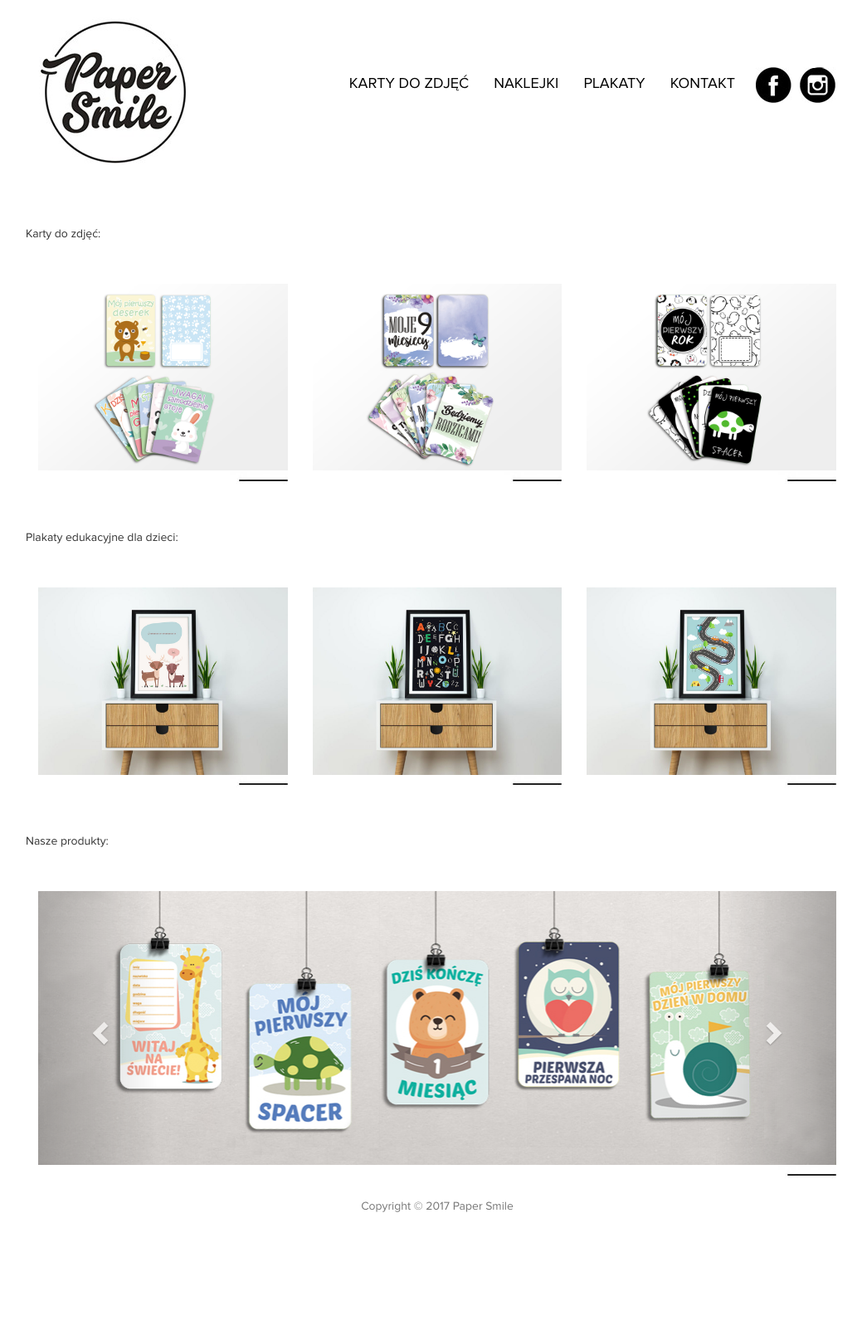
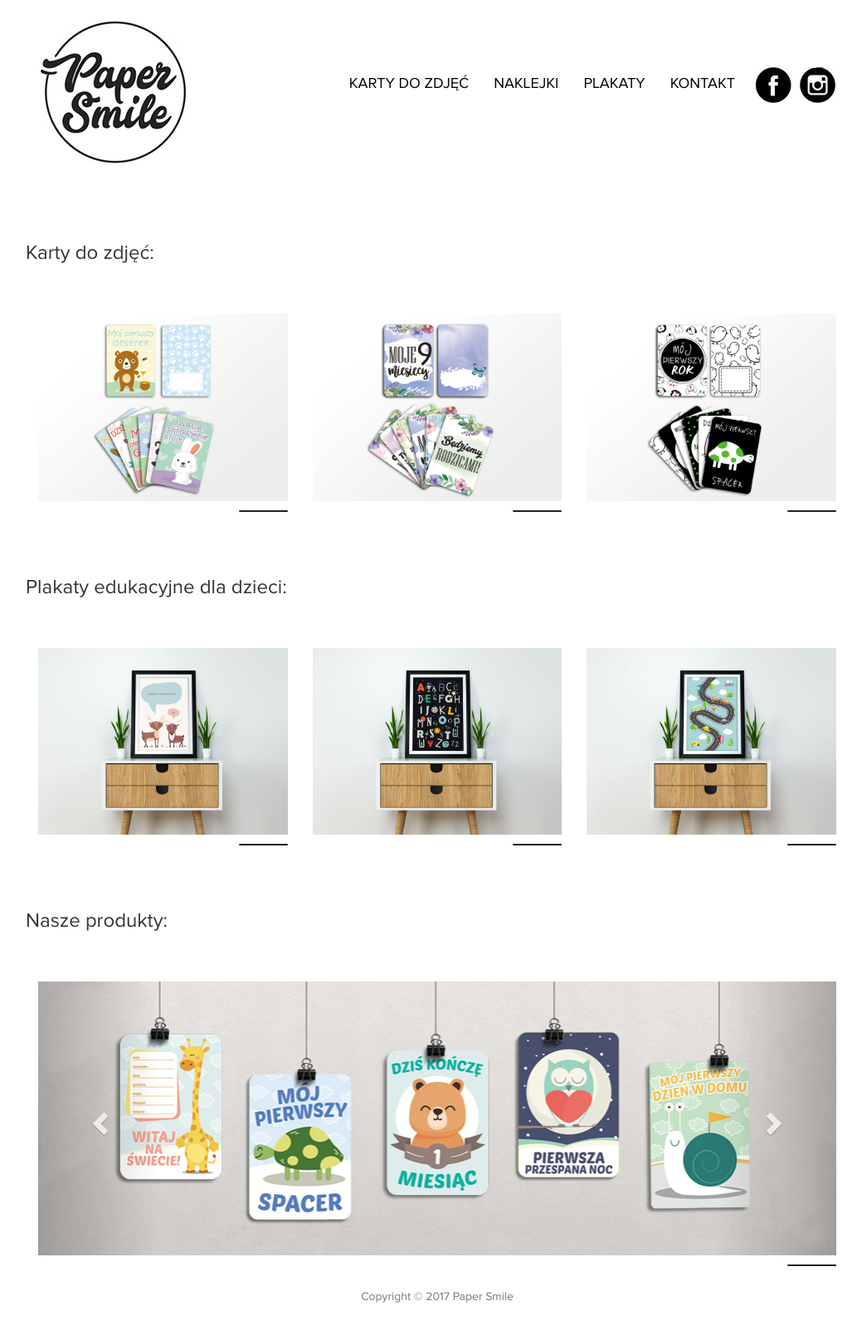
Before and after one commit to lukaszkomar/papersmile.pl, a Jekyll site: the page built from index.html, in a window 1280 px wide. Shown: the whole page at 83% size, without its empty margins (113-1152 px from the left). Built offline with Jekyll 4.4.1, drawn with Linux system fonts in a browser that asks for light colours; nearby versions of some CDN libraries; before the commit the page ends 1494 px from its top, so only the background shows below that.

Commit message:
naglowki

```diff
--- a/_layouts/homepage.html
+++ b/_layouts/homepage.html
@@ -2,7 +2,7 @@
 
     <div>
       <div class="row mb50">
-        Karty do zdjęć:
+        <h3>Karty do zdjęć:</h3>
       </div>
     </div>
 
@@ -21,7 +21,7 @@
 
     <div>
       <div class="row mb50">
-        Plakaty edukacyjne dla dzieci:
+        <h3>Plakaty edukacyjne dla dzieci:</h3>
       </div>
     </div>
 
@@ -40,7 +40,7 @@
 
     <div>
       <div class="row mb50">
-        Nasze produkty:
+        <h3>Nasze produkty:</h3>
       </div>
     </div>
 
```
